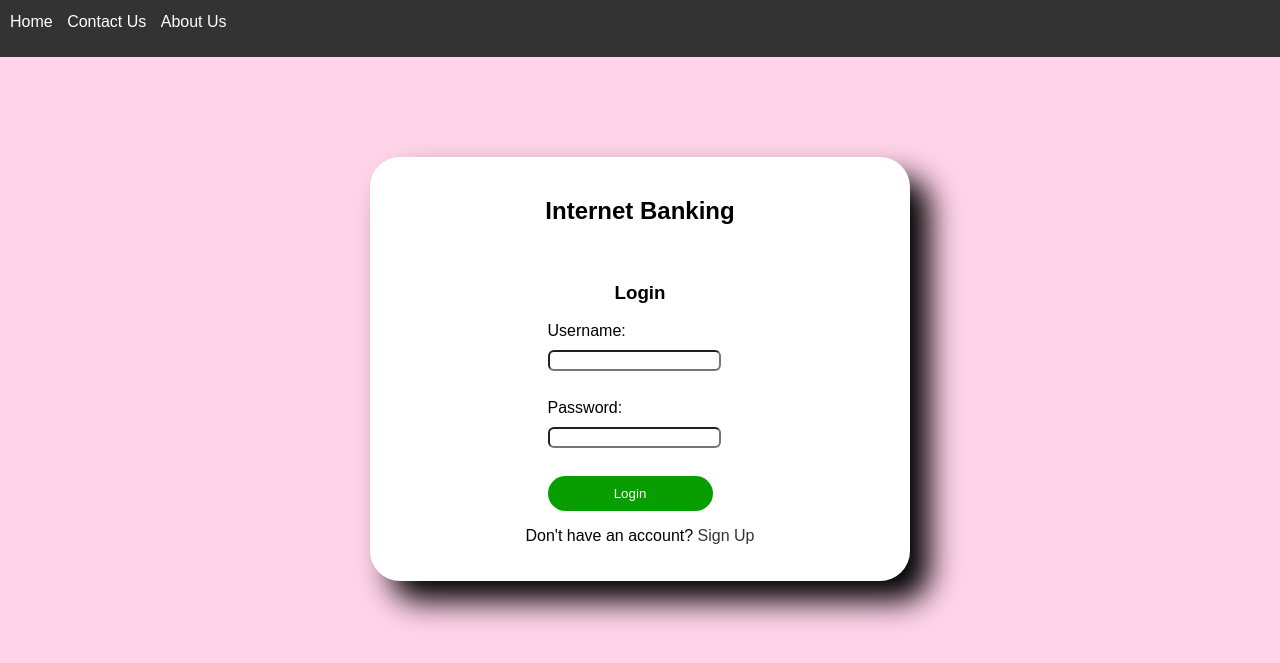
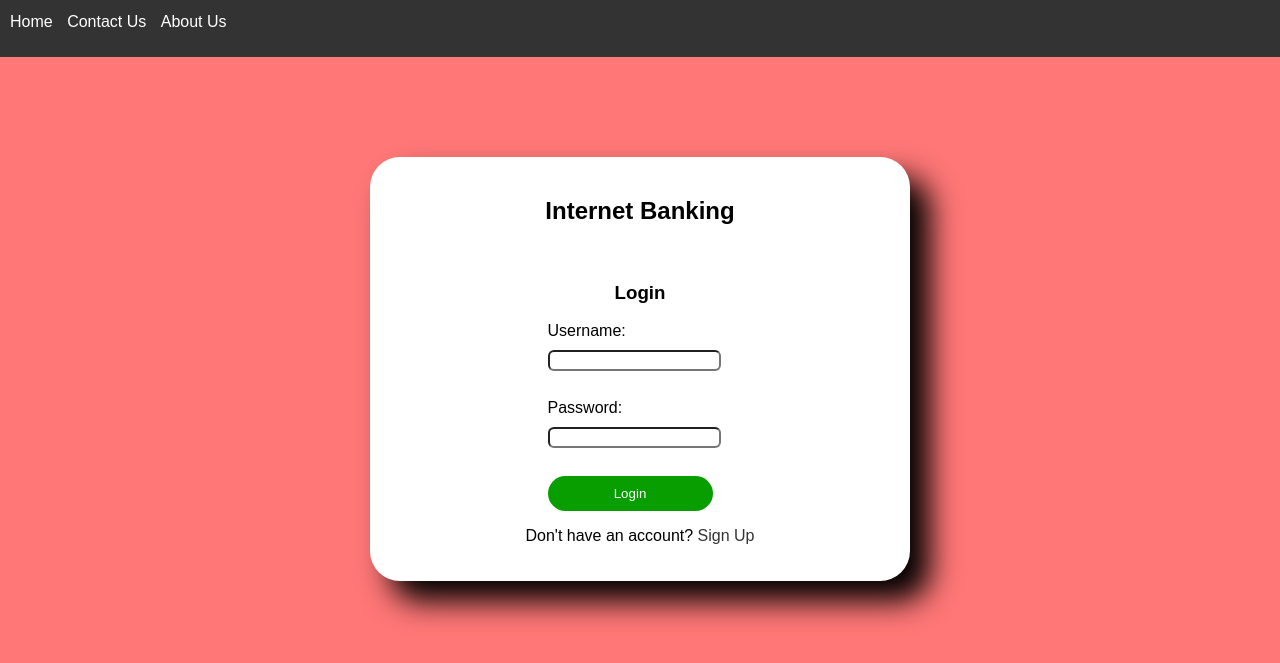
Before and after one commit to singhtanishq/Banking-Page-Login-System, a plain HTML site: page index.html in a window 1280 px wide. Shown: the part 79-742 px from the top of the page. Drawn offline with Linux system fonts and the light colour scheme.

Commit message:
Update styles.css

```diff
--- a/styles.css
+++ b/styles.css
@@ -2,7 +2,7 @@ body {
     font-family: Arial, sans-serif;
     margin: 0;
     padding: 0;
-    background-color: #ffd3e8;
+    background-color: #ff7777;
 }
 
 header {
```
